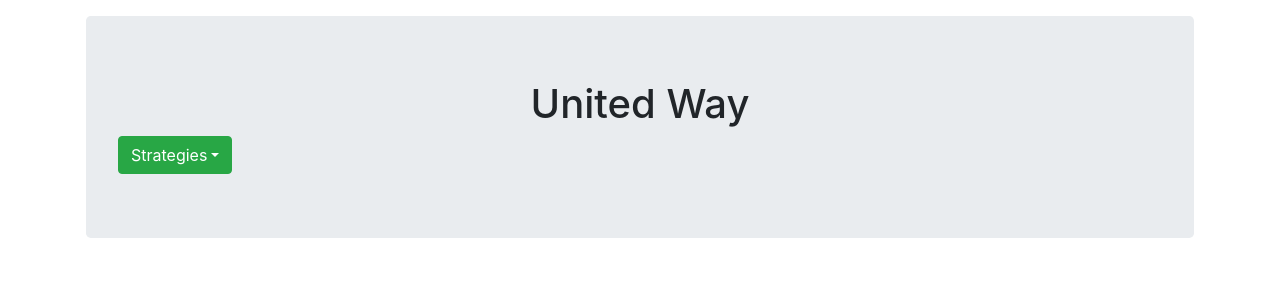
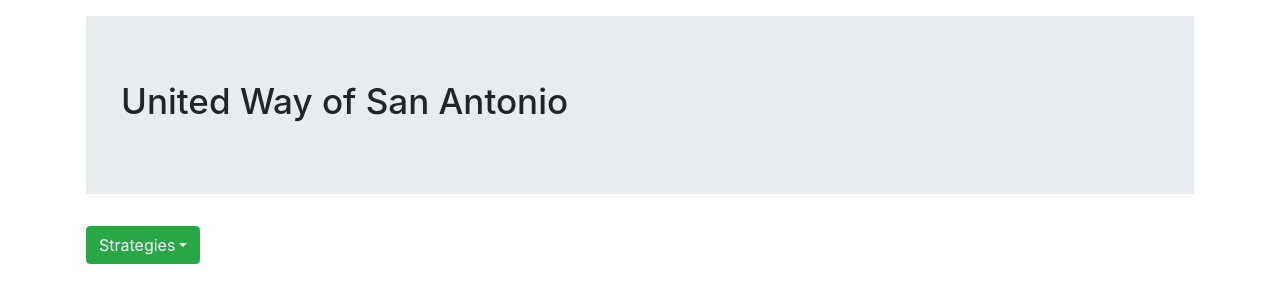
Before and after one commit to Dallas19/team-2, a React (Create React App) app in the folder project/: page / in a window 1280 px wide. Shown: the top 302 px of the page. Built offline with nearby package versions, Linux system fonts and the light colour scheme.

Commit message:
Made some UI changes. Brought dropdown out of the jumbotron

```diff
--- a/project/src/App.css
+++ b/project/src/App.css
@@ -22,9 +22,12 @@
 }
 
 .header {
-  text-align: center;
+  font-size: 35px;
+  text-align: left;
+  padding-left: 35px;
 }
 
-.toast {
+.dropdown-strategies {
+
   margin: 0 auto;
 }
--- a/project/src/App.js
+++ b/project/src/App.js
@@ -13,7 +13,7 @@ import "bootstrap/dist/css/bootstrap.min.css";
 
 import "./App.css"
 
-const ExampleToast = ({ children }) => {
+const StrategiesDropdown = ({ children }) => {
     const [show, toggleShow] = React.useState(true);
 
     return (
@@ -35,15 +35,15 @@ const ExampleToast = ({ children }) => {
 
 const App = () => (
     <Container className="p-3">
-        <Jumbotron>
-            <h1 className="header">United Way</h1>
-            <ExampleToast className="toast">
-                Strategies
-                <span role="img" aria-label="tada">
+        <Jumbotron fluid>
+            <h1 className="header">United Way of San Antonio</h1>
+        </Jumbotron>
+        <StrategiesDropdown className="dropdown-strategies">
+            Strategies
+            <span role="img" aria-label="tada">
           🎉
         </span>
-            </ExampleToast>
-        </Jumbotron>
+        </StrategiesDropdown>
     </Container>
 );
 
```
